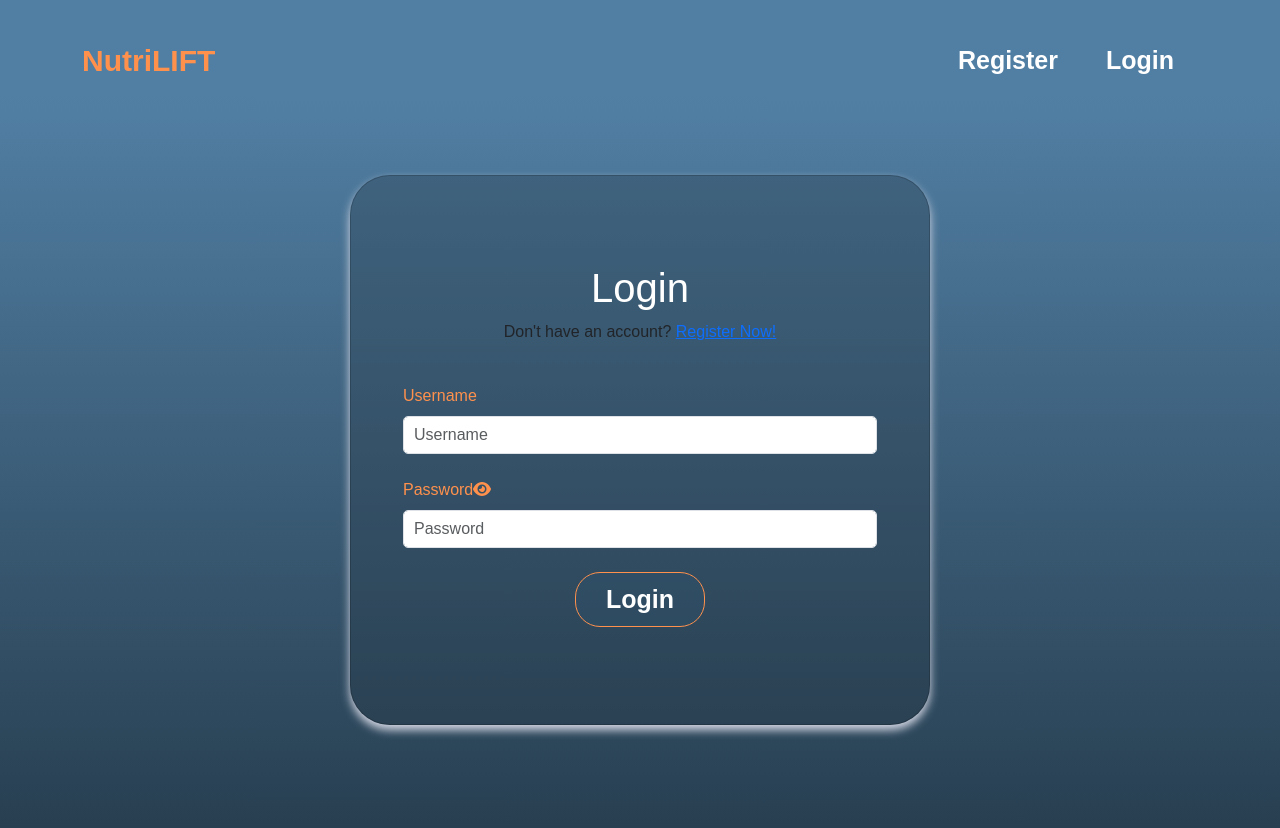
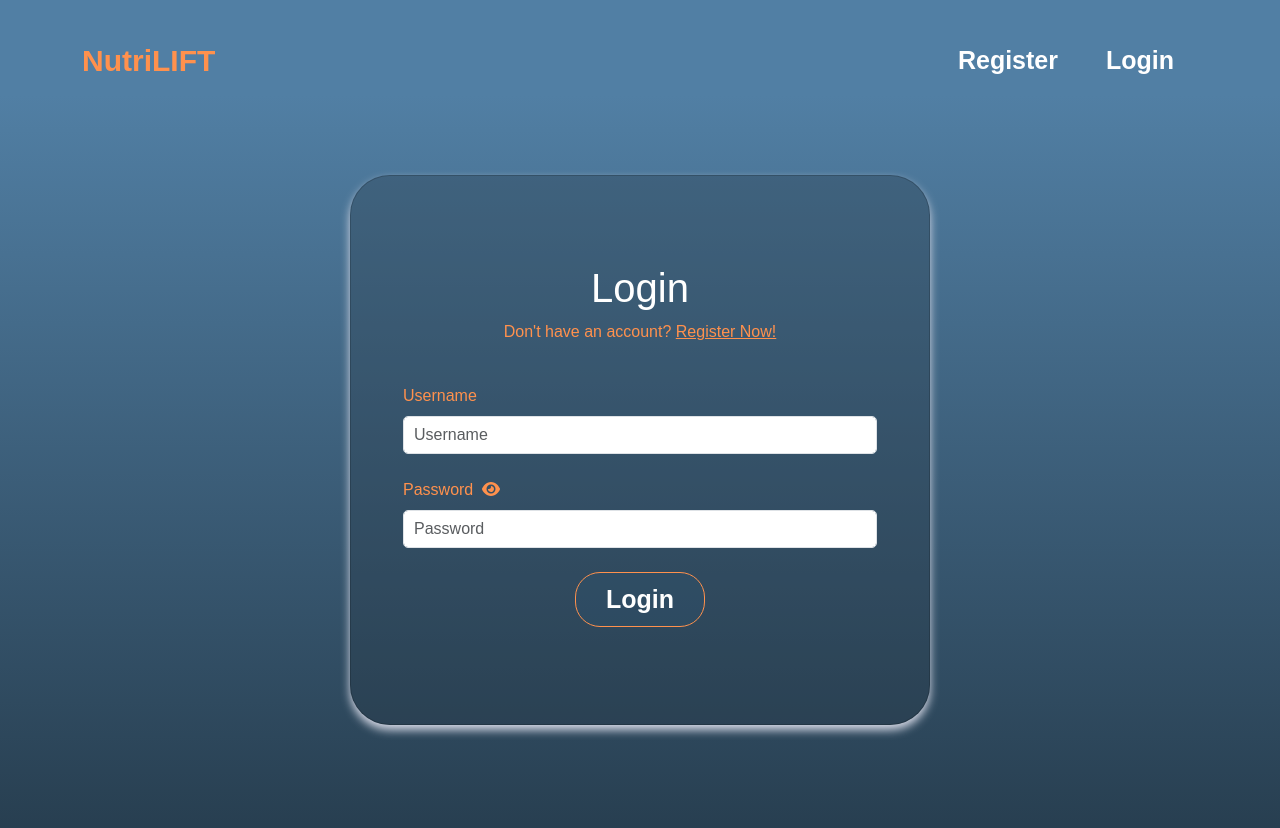
Before and after one commit to tangiambe/fitness-tracker, a React (Create React App) app in the folder frontend/tracker-app/: page /login in a window 1280 px wide. Shown: the top 828 px of the page. Built offline with nearby package versions, Linux system fonts and the light colour scheme; a web font is replaced by a local one.

Commit message:
fixed login spacing and coloring

```diff
--- a/frontend/tracker-app/src/components/Login.js
+++ b/frontend/tracker-app/src/components/Login.js
@@ -106,7 +106,7 @@ export const Login = () => {
                                     />
                                 </Form.Group>
                                 <Form.Group className="mt-4 mb-4">
-                                    <Form.Label htmlFor="password">Password
+                                    <Form.Label htmlFor="password">Password&nbsp;&nbsp;
                                     <i onClick={togglePasswordVisiblity}>{passwordShown ? hidePwd : showPwd}</i>
                                     </Form.Label>
                                     <InputGroup>
--- a/frontend/tracker-app/src/styles/Login.css
+++ b/frontend/tracker-app/src/styles/Login.css
@@ -71,3 +71,12 @@ h1 {
 label {
   color: #FF914D;
 }
+
+p {
+  color:#FF914D
+}
+
+
+a {
+  color:#FF914D;
+}
```
Also changed, not shown: 1 other file (tests, documents, lock files or other folders).
